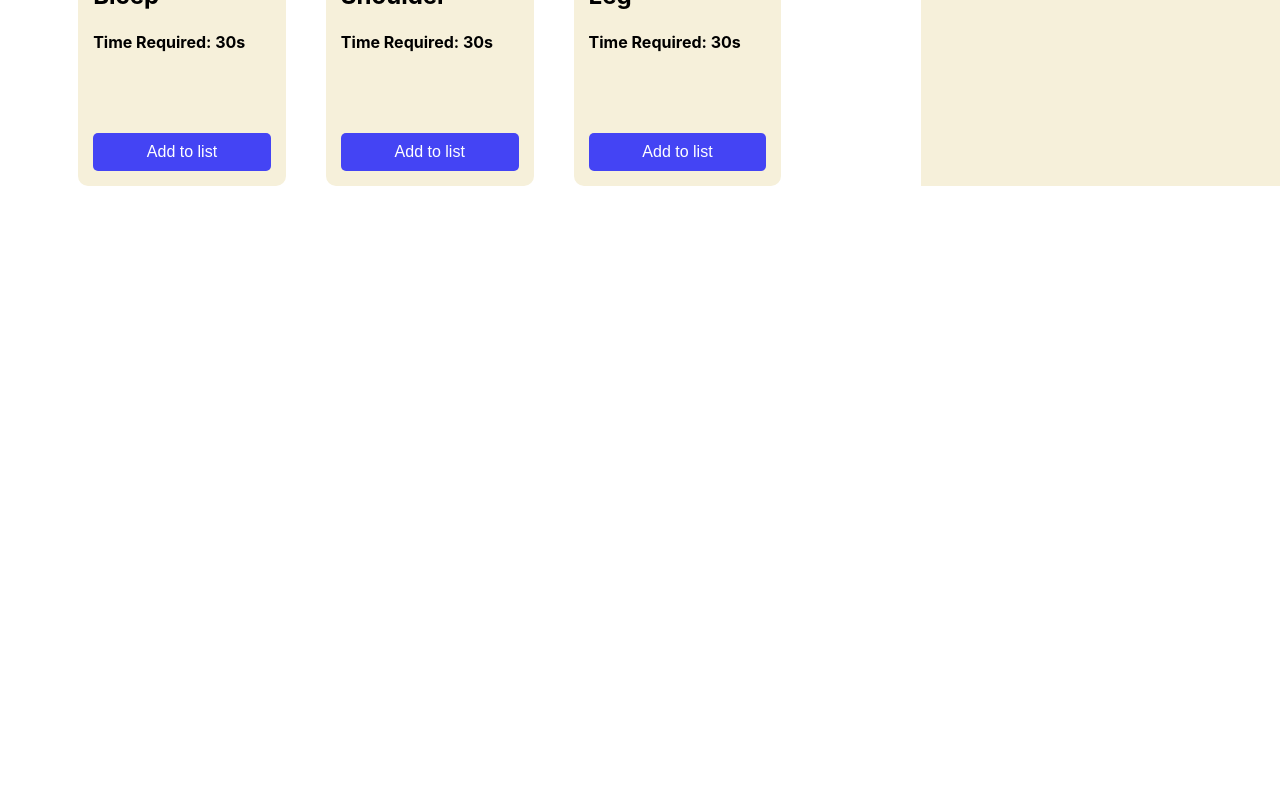
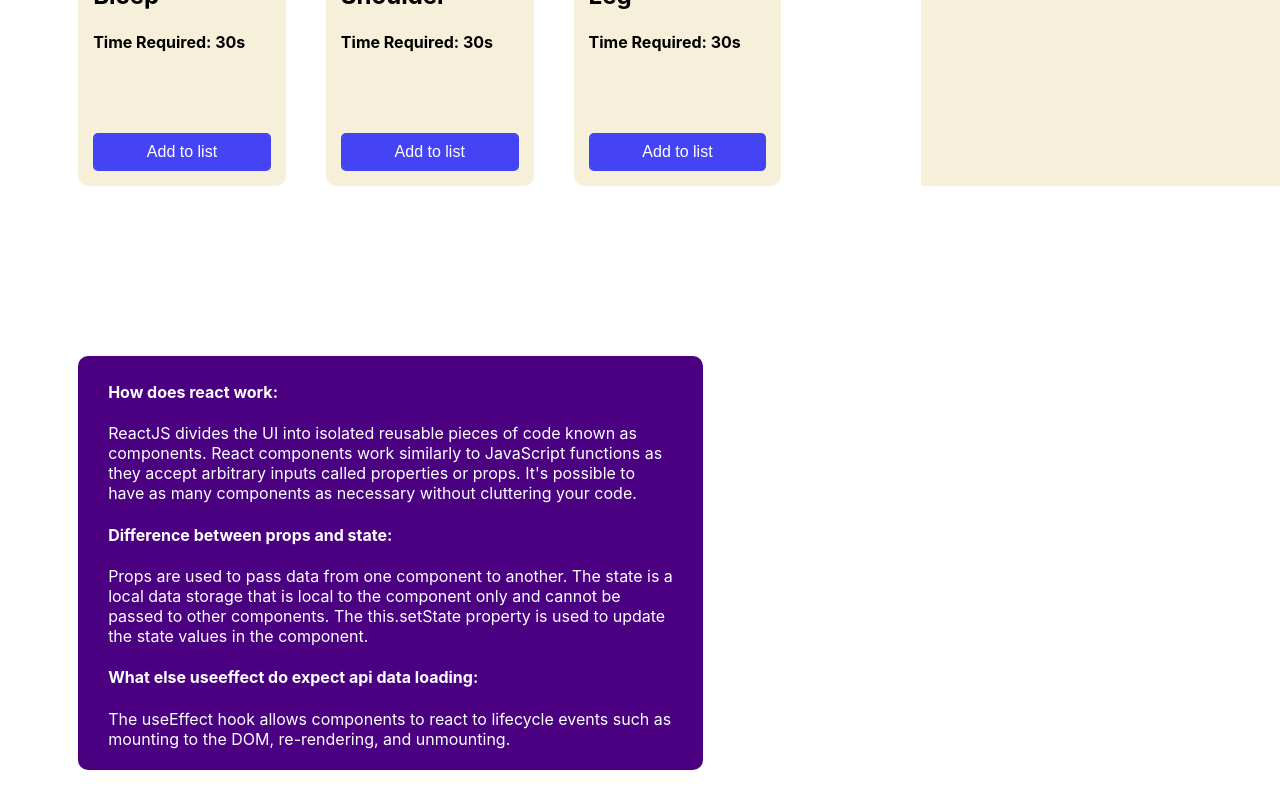
Before and after one commit to risaadodx/my-workout-planner, a React (Create React App) app: page / in a window 1280 px wide. Shown: the part 769-1569 px from the top of the page. Before the commit the page ends 955 px from the top, so only its background shows below. Built offline with nearby package versions, Linux system fonts and the light colour scheme.

Commit message:
question components added

```diff
--- a/src/components/Main/Main.css
+++ b/src/components/Main/Main.css
@@ -15,6 +15,7 @@
   background-color: rgb(246, 240, 218);
   padding: 15px;
 }
+
 @media only screen and (max-width: 600px) {
   .main-container {
     display: block;
--- a/src/components/Main/Main.js
+++ b/src/components/Main/Main.js
@@ -2,6 +2,7 @@ import React, { useEffect, useState } from "react";
 import "./Main.css";
 import Workout from "../Workout/Workout";
 import Activity from "../activity/Activity";
+import Questions from "../questions/Questions";
 
 const Main = () => {
   const [workouts, setWorkouts] = useState([]);
@@ -35,6 +36,7 @@ const Main = () => {
       <div className="activity-container">
         <Activity></Activity>
       </div>
+      <Questions></Questions>
     </div>
   );
 };
--- /dev/null
+++ b/src/components/questions/Questions.js
@@ -0,0 +1,32 @@
+import React from "react";
+import "./questions.css";
+
+const Questions = () => {
+  return (
+    <div className="questions">
+      <div className="question">
+        <h4>How does react work:</h4>
+        <p>
+          ReactJS divides the UI into isolated reusable pieces of code known as
+          components. React components work similarly to JavaScript functions as
+          they accept arbitrary inputs called properties or props. It's possible
+          to have as many components as necessary without cluttering your code.
+        </p>
+        <h4>Difference between props and state:</h4>
+        <p>
+          Props are used to pass data from one component to another. The state
+          is a local data storage that is local to the component only and cannot
+          be passed to other components. The this.setState property is used to
+          update the state values in the component.
+        </p>
+        <h4>What else useeffect do expect api data loading:</h4>
+        <p>
+          The useEffect hook allows components to react to lifecycle events such
+          as mounting to the DOM, re-rendering, and unmounting.
+        </p>
+      </div>
+    </div>
+  );
+};
+
+export default Questions;
--- /dev/null
+++ b/src/components/questions/questions.css
@@ -0,0 +1,12 @@
+.questions {
+  margin-top: 30px;
+  margin-left: 10%;
+  margin-right: 10%;
+  margin-bottom: 30px;
+}
+.question {
+  background-color: indigo;
+  color: white;
+  padding: 5px 30px;
+  border-radius: 10px;
+}
```
